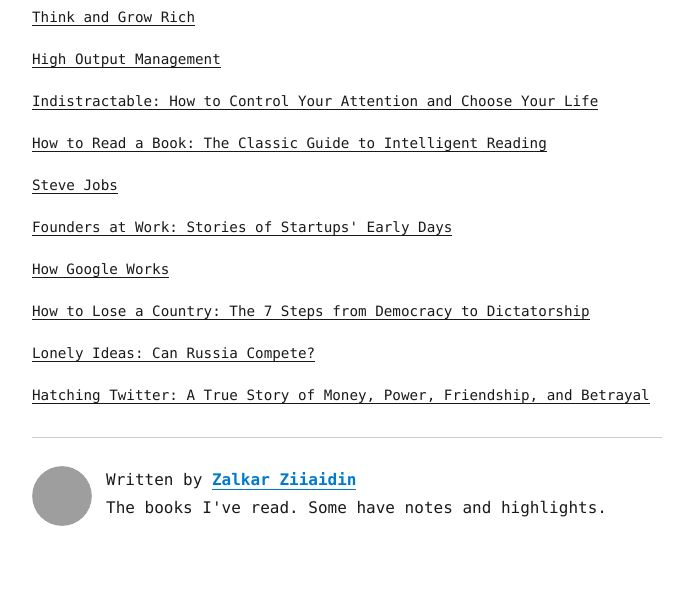
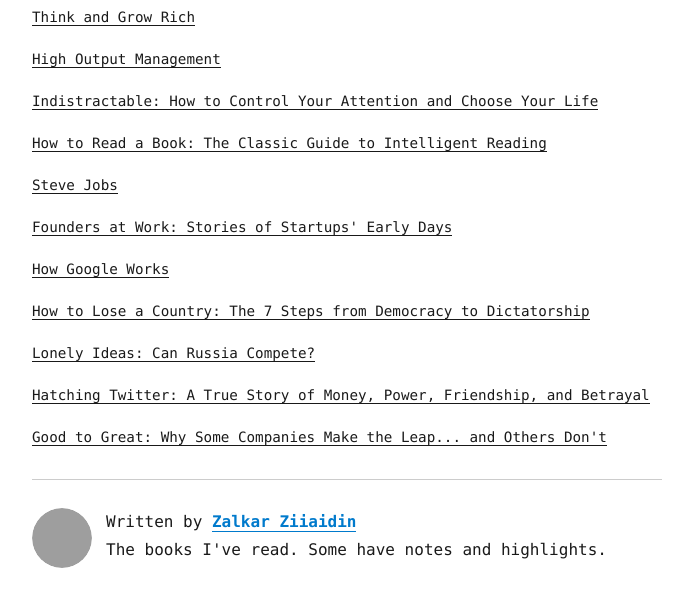
Before and after one commit to zalkar-z/personal-blog, a Gatsby site: page /wishlist/ in a window 1280 px wide. Shown: the part 145-752 px from the top of the page, without its empty margins (293-986 px from the left). Built offline with nearby package versions, Linux system fonts and the light colour scheme; Gatsby itself is replaced by a stand-in of ours; some packages are replaced by stand-ins of ours; grey boxes are pictures that could not be loaded.

Commit message:
added good to great to my wishlist

```diff
--- a/content/blog/wishlist/index.md
+++ b/content/blog/wishlist/index.md
@@ -16,3 +16,4 @@ reviewAvailable: false
 - [How to Lose a Country: The 7 Steps from Democracy to Dictatorship](https://www.goodreads.com/book/show/42976058-how-to-lose-a-country)
 - [Lonely Ideas: Can Russia Compete?](https://www.goodreads.com/book/show/17756294-lonely-ideas)
 - [Hatching Twitter: A True Story of Money, Power, Friendship, and Betrayal](https://www.goodreads.com/book/show/18656827-hatching-twitter)
+- [Good to Great: Why Some Companies Make the Leap... and Others Don't](https://www.goodreads.com/book/show/76865.Good_to_Great)
```
